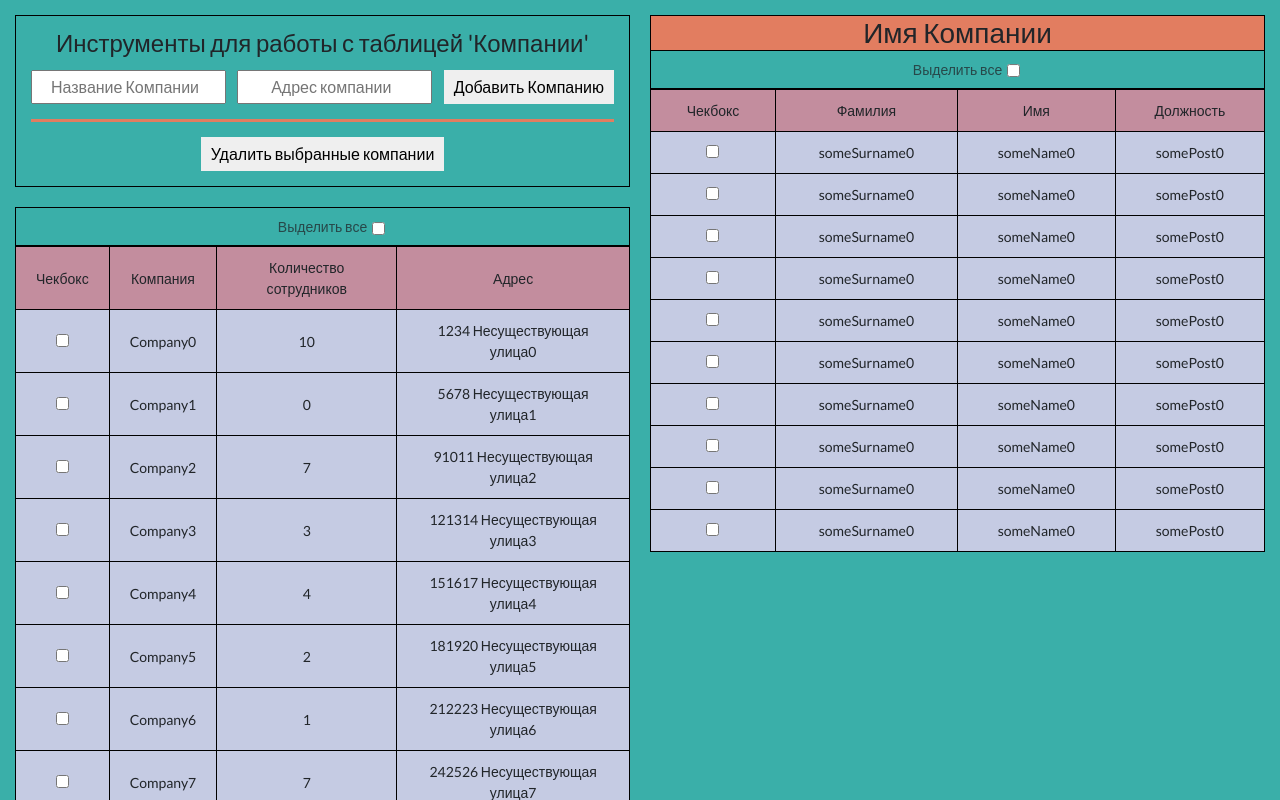
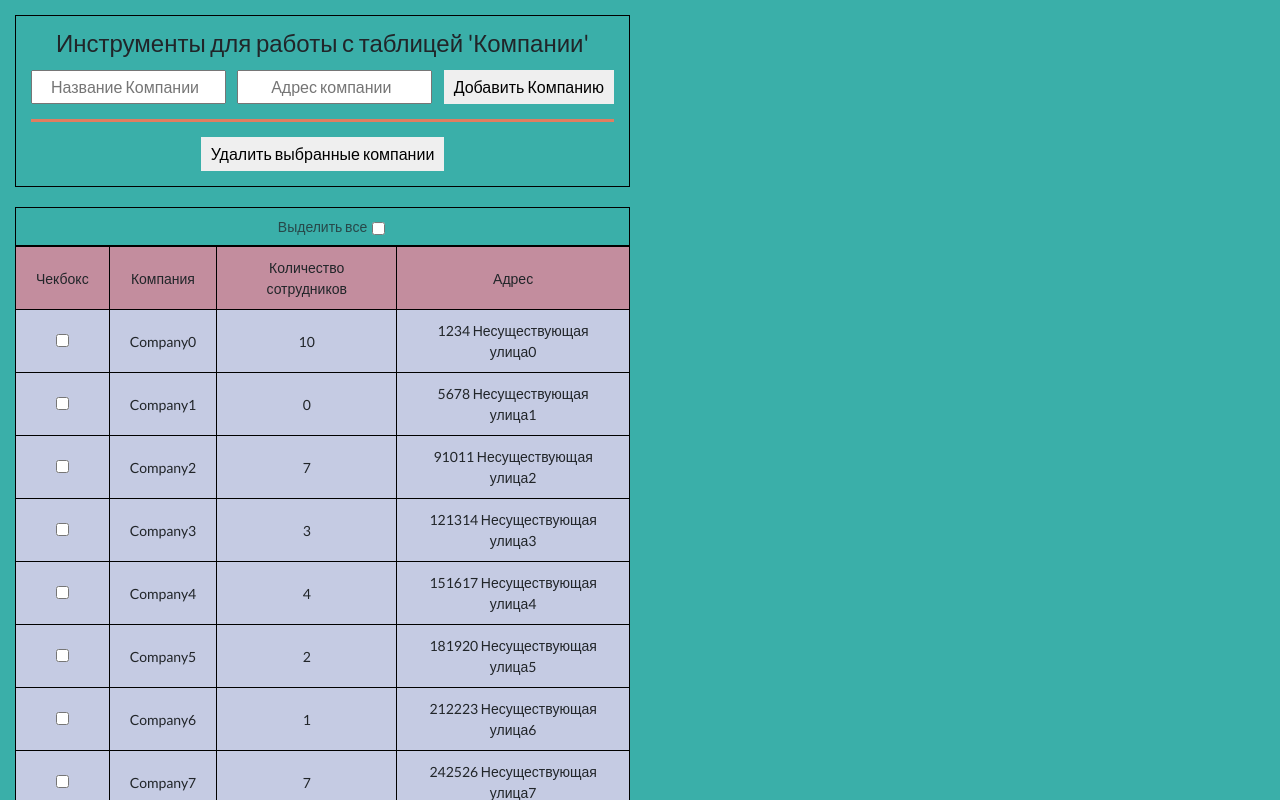
Before and after one commit to Zakharov1984/testing_project_adept, a React (Create React App) app: page / in a window 1280 px wide. Shown: the top 800 px of the page. Built offline with nearby package versions, Linux system fonts and the light colour scheme; data requests are answered from the project's data file.

Commit message:
added_logic_for_Employees

```diff
--- a/src/components/Employees/Employees.tsx
+++ b/src/components/Employees/Employees.tsx
@@ -1,11 +1,12 @@
 import { useEffect } from 'react';
 
 import { EmployeesList } from '../EmployeesList/EmployeesList';
-import { useAppDispatch } from '../../hooks/hook';
+import { useAppDispatch, useAppSelector } from '../../hooks/hook';
 import { fetchEmployees } from '../EmployeesList/employeesSlice';
 
 export const Employees = () => {
   const dispatch = useAppDispatch();
+  const {activeCompanies} = useAppSelector(state => state.companies)
 
   useEffect(() => {
     dispatch(fetchEmployees());
@@ -13,7 +14,9 @@ export const Employees = () => {
 
   return (
     <section className="employees">
-      <EmployeesList/>
+      {activeCompanies.map(
+        activeCompany => <EmployeesList key={activeCompany} companyName={activeCompany}/>
+      )}
     </section>
   )
 }
--- a/src/components/EmployeesList/EmployeesList.tsx
+++ b/src/components/EmployeesList/EmployeesList.tsx
@@ -1,11 +1,19 @@
 import { useEffect } from "react";
-import { useAppDispatch, useAppSelector } from "../../hooks/hook";
+import { useAppSelector } from "../../hooks/hook";
 import { EmployeesTableItem } from '../EmployeesTableItem/EmployeesTableItem';
 
-export const EmployeesList = () => {
+import st from './EmployeesList.module.scss';
+
+interface IEmployeesList {
+  companyName: string
+}
+
+export const EmployeesList: React.FC<IEmployeesList> = ({companyName}) => {
   const { employees } = useAppSelector(
     (state) => state.employees
   );
+
+  console.log(employees);
 
   const isActiveAllEmployees = () => {
 
@@ -16,8 +24,8 @@ export const EmployeesList = () => {
   }
 
   return (
-    <article>
-      <h3>Имя Компании</h3>
+    <article className={st.employeesList}>
+      <h3>{companyName}</h3>
       <table className="bg-table">
         <caption>
           <label>
@@ -38,7 +46,7 @@ export const EmployeesList = () => {
           </tr>
         </thead>
         <tbody>
-          {employees.Company0?.map(
+          {employees[companyName]?.map(
               employee => <EmployeesTableItem
                 key={employee.id}
                 {...employee}/>
--- a/src/components/EmployeesTableItem/EmployeesTableItem.tsx
+++ b/src/components/EmployeesTableItem/EmployeesTableItem.tsx
@@ -16,15 +16,21 @@ export const EmployeesTableItem: React.FC<EmployeesTableItem> = ({
   companyName,
   isActive
 }) => {
+  console.log(name);
+
+  const handleChangeCheckbox = () => {
+    console.log('change');
+  }
+
   return (
     <tr>
-    {/* <tr className={classNames({[st.active]: isActive})}></tr> */}
       <td>
         <input
           type="checkbox"
-          name="companies"
+          name="employee"
           value={id}
-          checked={isActive}/>
+          checked={isActive}
+          onChange={handleChangeCheckbox}/>
       </td>
       <td>{surname}</td>
       <td>{name}</td>
```
